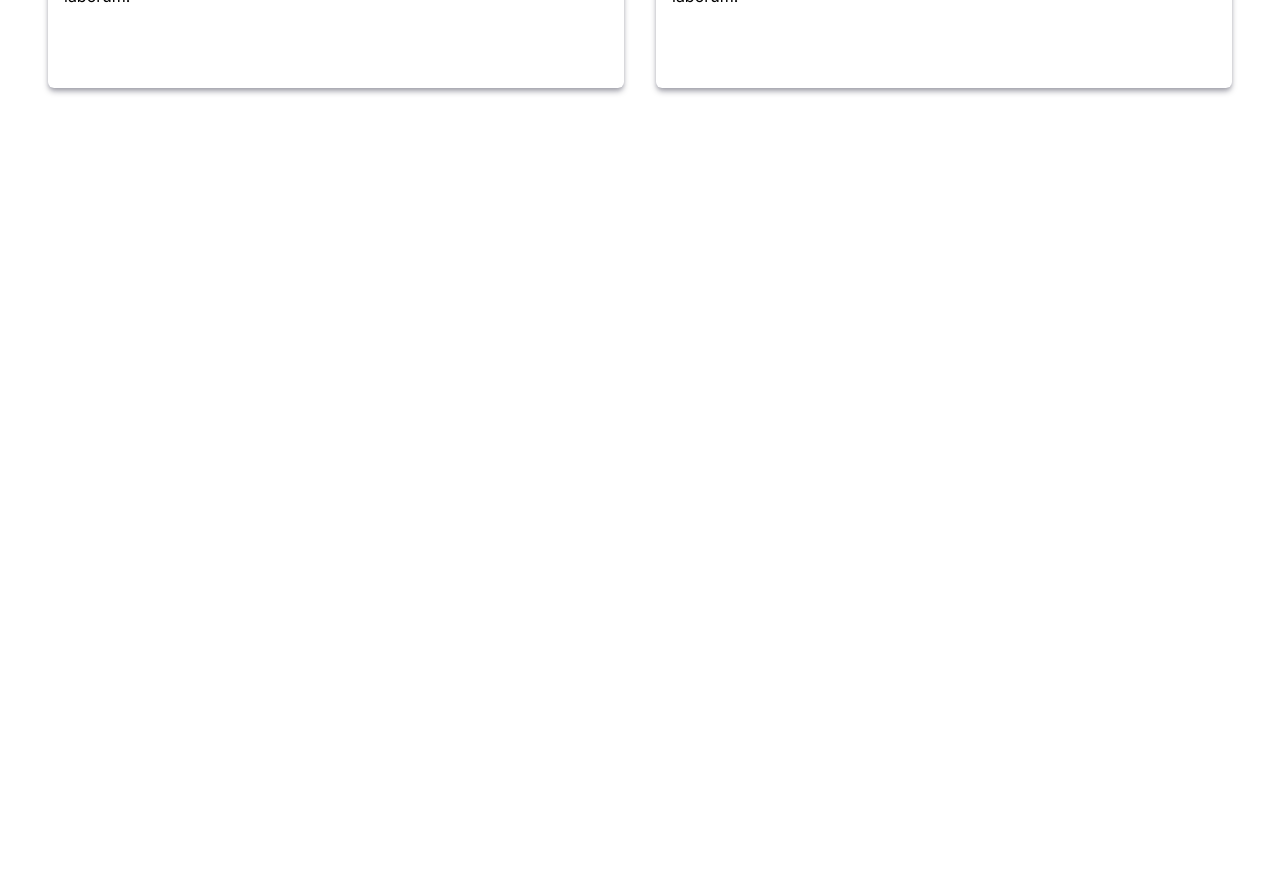
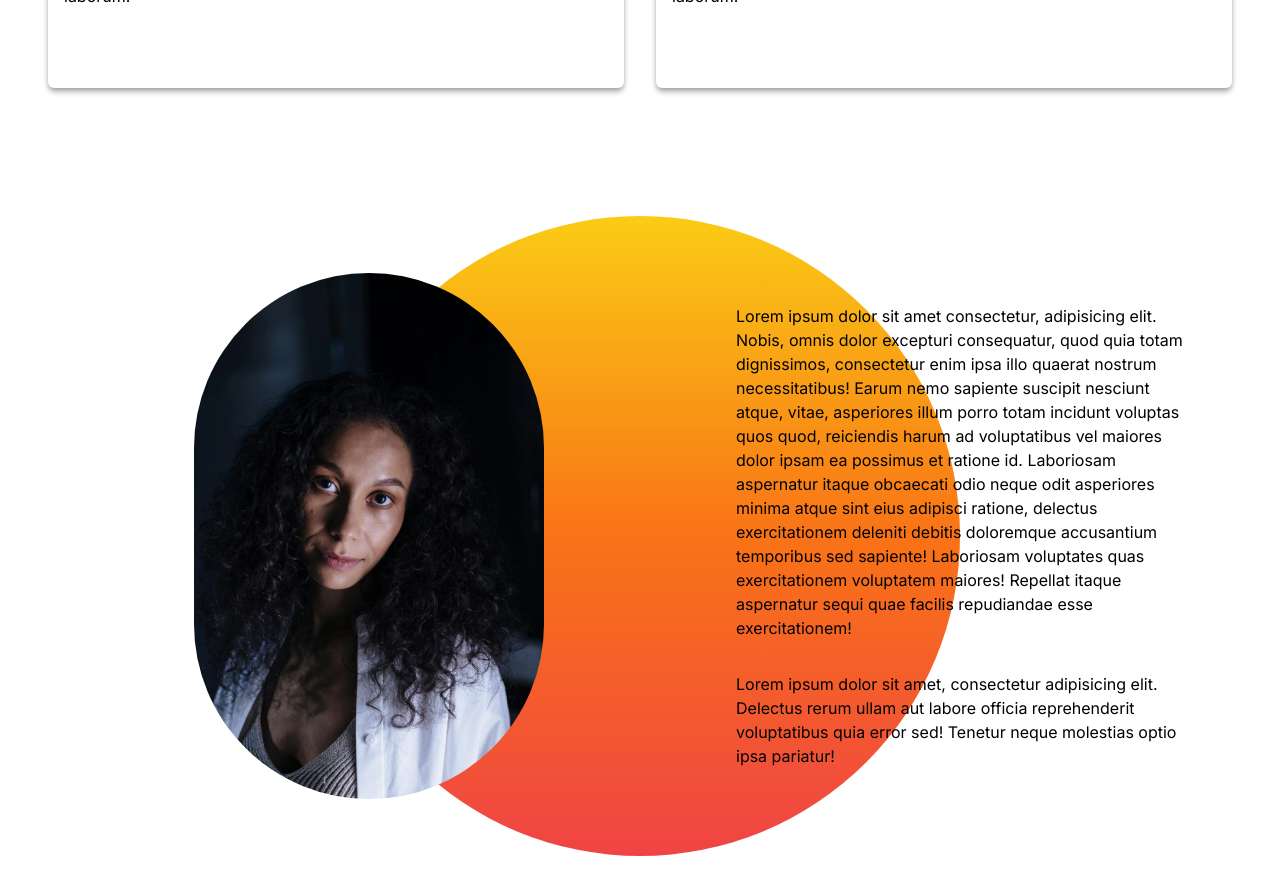
Before and after one commit to maanasmahato4/dasdesign, a Next.js app: page / in a window 1280 px wide. Shown: the part 2320-3214 px from the top of the page. Before the commit the page ends 2456 px from the top, so only its background shows below. Built offline with nearby package versions, Linux system fonts and the light colour scheme.

Commit message:
new: testimonial

```diff
--- a/app/page.tsx
+++ b/app/page.tsx
@@ -1,6 +1,7 @@
 import AboutUs from '@/components/about/About';
 import Hero from '@/components/hero/Hero';
 import Process from '@/components/process/Process';
+import Testimonial from '@/components/testimonial/Testimonial';
 import React, { Fragment } from 'react';
 
 function Home() {
@@ -9,6 +10,7 @@ function Home() {
 			<Hero />
 			<AboutUs />
 			<Process />
+			<Testimonial />
 		</Fragment>
 	);
 }
--- /dev/null
+++ b/components/testimonial/Testimonial.tsx
@@ -0,0 +1,41 @@
+import Image from 'next/image';
+import Woman from '@/public/assets/woman.webp';
+
+export default function Testimonial() {
+	return (
+		<div className='flex items-center justify-center'>
+			<div className='absolute -z-50 h-[40rem] w-[40rem] rounded-full bg-gradient-to-b from-yellow-400 via-orange-500 to-red-500'></div>
+			<div className='grid h-screen grid-cols-2 items-center justify-center gap-x-48 px-24'>
+				<div className='flex items-center justify-end'>
+					<Image
+						src={Woman}
+						alt=''
+						className='rounded-full'
+						height={350}
+						width={350}
+					/>
+				</div>
+				<div className='flex flex-col gap-y-8 text-left'>
+					<p>
+						Lorem ipsum dolor sit amet consectetur, adipisicing elit. Nobis,
+						omnis dolor excepturi consequatur, quod quia totam dignissimos,
+						consectetur enim ipsa illo quaerat nostrum necessitatibus! Earum
+						nemo sapiente suscipit nesciunt atque, vitae, asperiores illum porro
+						totam incidunt voluptas quos quod, reiciendis harum ad voluptatibus
+						vel maiores dolor ipsam ea possimus et ratione id. Laboriosam
+						aspernatur itaque obcaecati odio neque odit asperiores minima atque
+						sint eius adipisci ratione, delectus exercitationem deleniti debitis
+						doloremque accusantium temporibus sed sapiente! Laboriosam
+						voluptates quas exercitationem voluptatem maiores! Repellat itaque
+						aspernatur sequi quae facilis repudiandae esse exercitationem!
+					</p>
+					<p>
+						Lorem ipsum dolor sit amet, consectetur adipisicing elit. Delectus
+						rerum ullam aut labore officia reprehenderit voluptatibus quia error
+						sed! Tenetur neque molestias optio ipsa pariatur!
+					</p>
+				</div>
+			</div>
+		</div>
+	);
+}
```
Also changed, not shown: public/assets/woman.webp (added).
